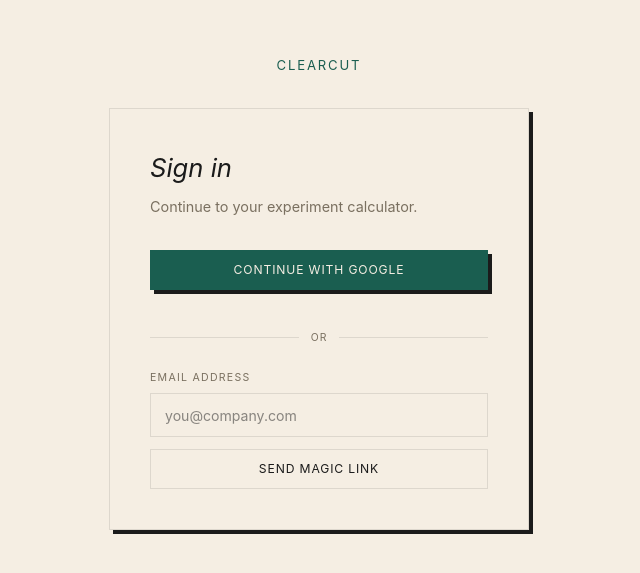
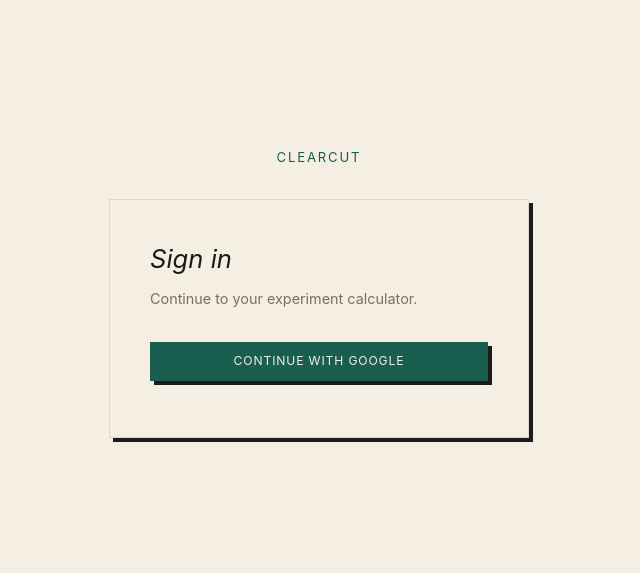
Before and after one commit to carloslauv/Experiment-Design-Calculator, a Next.js app: page /login in a window 1280 px wide. Shown: the part 107-680 px from the top of the page, without its empty margins (321-961 px from the left). Built offline with nearby package versions, Linux system fonts and the light colour scheme; no server answers; a web font is replaced by a local one.

Commit message:
Remove magic link auth, keep Google OAuth only

```diff
--- a/app/login/page.tsx
+++ b/app/login/page.tsx
@@ -1,6 +1,5 @@
-import { signIn } from "@/lib/auth";
+import { signIn, auth } from "@/lib/auth";
 import { redirect } from "next/navigation";
-import { auth } from "@/lib/auth";
 
 export const metadata = { title: "Sign in — Clearcut" };
 
@@ -84,78 +83,6 @@ export default async function LoginPage() {
             </button>
           </form>
 
-          <div
-            style={{
-              display: "flex",
-              alignItems: "center",
-              gap: "0.75rem",
-              margin: "1.5rem 0",
-            }}
-          >
-            <hr style={{ flex: 1, border: "none", borderTop: "1px solid var(--dim)" }} />
-            <span
-              style={{
-                fontFamily: "var(--font-mono)",
-                fontSize: "0.65rem",
-                letterSpacing: "0.1em",
-                textTransform: "uppercase",
-                color: "var(--muted)",
-              }}
-            >
-              or
-            </span>
-            <hr style={{ flex: 1, border: "none", borderTop: "1px solid var(--dim)" }} />
-          </div>
-
-          {/* Email magic link */}
-          <form
-            action={async (formData: FormData) => {
-              "use server";
-              const email = formData.get("email") as string;
-              await signIn("resend", { email, redirectTo: "/app" });
-            }}
-          >
-            <div style={{ marginBottom: "0.75rem" }}>
-              <label
-                htmlFor="email"
-                style={{
-                  display: "block",
-                  fontFamily: "var(--font-mono)",
-                  fontSize: "0.66rem",
-                  letterSpacing: "0.12em",
-                  textTransform: "uppercase",
-                  color: "var(--muted)",
-                  marginBottom: "0.5rem",
-                }}
-              >
-                Email address
-              </label>
-              <input
-                id="email"
-                name="email"
-                type="email"
-                required
-                placeholder="you@company.com"
-                style={{
-                  width: "100%",
-                  padding: "0.65rem 0.875rem",
-                  fontFamily: "var(--font-mono)",
-                  fontSize: "0.88rem",
-                  background: "transparent",
-                  border: "1px solid var(--dim)",
-                  color: "var(--ink)",
-                  outline: "none",
-                }}
-              />
-            </div>
-            <button
-              type="submit"
-              className="btn btn-ghost"
-              style={{ width: "100%", textAlign: "center" }}
-            >
-              Send magic link
-            </button>
-          </form>
         </div>
       </div>
     </main>
--- a/lib/auth.ts
+++ b/lib/auth.ts
@@ -1,6 +1,5 @@
 import NextAuth from "next-auth";
 import Google from "next-auth/providers/google";
-import Resend from "next-auth/providers/resend";
 import { DrizzleAdapter } from "@auth/drizzle-adapter";
 import { db } from "@/lib/db";
 import { accounts, sessions, users, verificationTokens } from "@/lib/db/schema";
@@ -18,10 +17,6 @@ export const { handlers, auth, signIn, signOut } = NextAuth({
       clientId: process.env.AUTH_GOOGLE_ID ?? "",
       clientSecret: process.env.AUTH_GOOGLE_SECRET ?? "",
     }),
-    Resend({
-      apiKey: process.env.AUTH_RESEND_KEY ?? "",
-      from: process.env.EMAIL_FROM ?? "noreply@example.com",
-    }),
   ],
   pages: {
     signIn: "/login",
```
